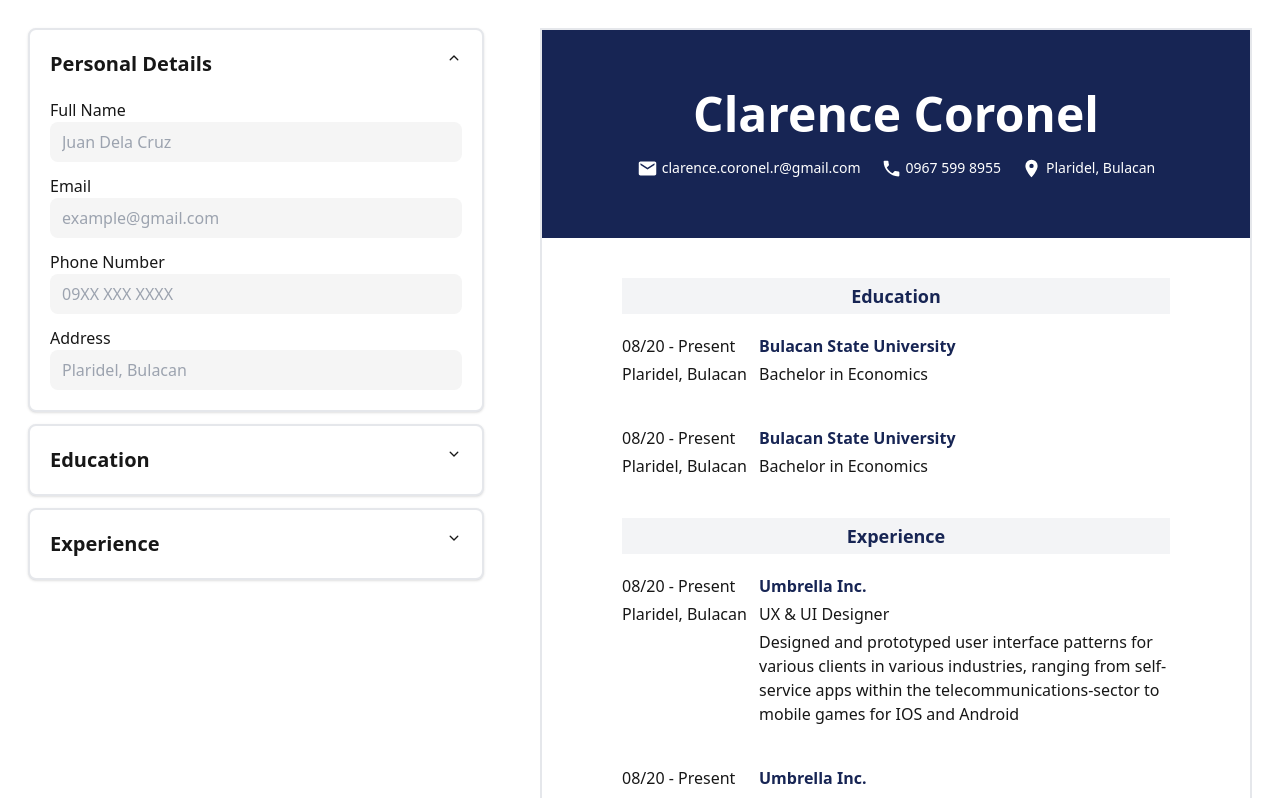
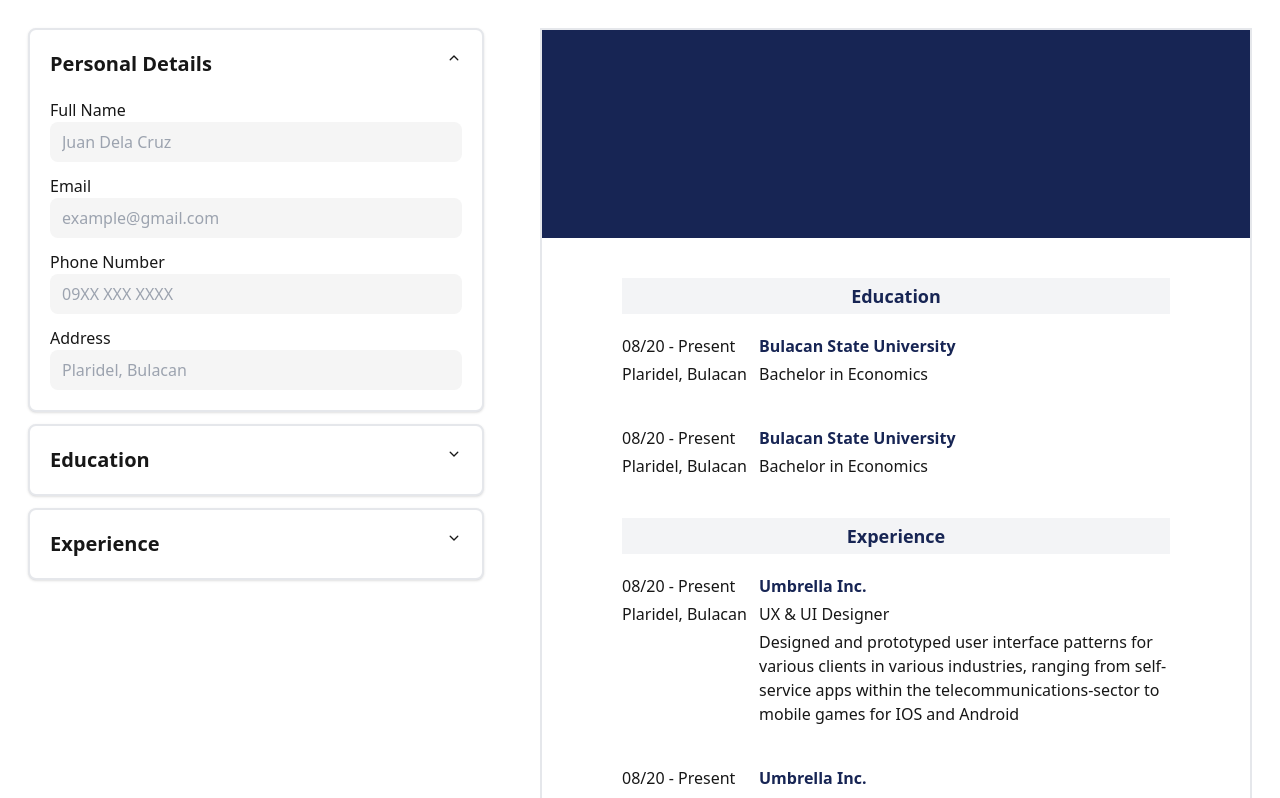
Before and after one commit to clarence-coronel/resume-maker, a React (Vite) app: page / in a window 1280 px wide. Shown: the top 798 px of the page. Built offline with nearby package versions, Linux system fonts and the light colour scheme; a web font is replaced by a local one.

Commit message:
Finish connecting header live preview to personal details input

```diff
--- a/src/App.jsx
+++ b/src/App.jsx
@@ -3,19 +3,33 @@ import PersonalDetails from "./components/PersonalDetails"
 import Education from "./components/Education"
 import Experience from "./components/Experience"
 import LivePreview from "./components/LivePreview"
+import { useState } from "react"
+
 
 function App() {
+
+  const [personalDetails, setPersonalDetails] = useState({name: "", email: "", phone: "", address: ""});
+
+
+  const updatePersonalDetails = (event) => {
+    const { name, value } = event.target;
+    setPersonalDetails(prevState => ({
+      ...prevState,
+      [name]: value
+    }));
+  };
+
   return (
       <div className=
       "grid grid-cols-1 sm:grid-cols-2 sm:grid-rows-1 lg:grid-cols-mainlayout"
       >
         <InputContainer>
-          <PersonalDetails />
+          <PersonalDetails personalDetailsObj={personalDetails} onChangeHandler={updatePersonalDetails} />
           <Education />
           <Experience />
         </InputContainer>
 
-        <LivePreview />
+        <LivePreview personalDetailsObj={personalDetails}  />
       </div>
   )
 }
--- a/src/components/Education.jsx
+++ b/src/components/Education.jsx
@@ -28,7 +28,7 @@ function EducationFields({ cancelHandler, isOpen }){
             </div>
 
             <div className="flex flex-col items-start justify-center">
-                <label className="font-medium" htmlFor="">Location</label>
+                <label className="font-medium" htmlFor="">Address</label>
                 <input className="focus:outline-blue-500 border-none bg-neutral-100 rounded-lg px-3 py-2 w-full h-fit" type="text" placeholder="123 Banga 1st, Baliuag, Bulacan"/>
             </div>
 
--- a/src/components/Experience.jsx
+++ b/src/components/Experience.jsx
@@ -23,7 +23,7 @@ function ExperienceFields({ cancelHandler, isOpen }){
             </div>
 
             <div className="flex flex-col items-start justify-center">
-                <label className="font-medium" htmlFor="">Location</label>
+                <label className="font-medium" htmlFor="">Address</label>
                 <input className="focus:outline-blue-500 border-none bg-neutral-100 rounded-lg px-3 py-2 w-full h-fit" type="text" placeholder="123 Banga 1st, Baliuag, Bulacan"/>
             </div>
 
--- a/src/components/LivePreview.jsx
+++ b/src/components/LivePreview.jsx
@@ -2,11 +2,11 @@ import ResumeHeader from "./ResumeHeader"
 import ResumeEducation from "./ResumeEducation"
 import ResumeExperience from "./ResumeExperience"
 
-export default function LivePreview(){
+export default function LivePreview({ personalDetailsObj }){
     return (
         <div className="h-fit p-2 lg:p-7">
             <div class="aspect-[8/11] border-2 border-gray-200shadow">
-                <ResumeHeader name="Clarence Coronel" email="clarence.coronel.r@gmail.com" phone="0967 599 8955" location="Plaridel, Bulacan" />
+                <ResumeHeader name={personalDetailsObj.name} email={personalDetailsObj.email} phone={personalDetailsObj.phone} address={personalDetailsObj.address} />
                 <div className="p-3 lg:px-20 lg:py-10 flex flex-col gap-y-5">
                     <ResumeEducation />
 
--- a/src/components/PersonalDetails.jsx
+++ b/src/components/PersonalDetails.jsx
@@ -1,16 +1,16 @@
 import Heading from "./Heading"
 import { useState } from "react"
 
-function Input({ label, placeholder }){
+function Input({ label, placeholder, value, name, onChangeHandler }){
     return (
         <div className="flex flex-col items-start justify-center">
             <label className="font-medium" htmlFor="name">{label}</label>
-            <input className="focus:outline-blue-500 border-none bg-neutral-100 rounded-lg px-3 py-2 w-full h-fit" type="text" id="name" placeholder={placeholder} />
+            <input onChange={onChangeHandler} name={name} value={value} className="focus:outline-blue-500 border-none bg-neutral-100 rounded-lg px-3 py-2 w-full h-fit" type="text" id="name" placeholder={placeholder} />
         </div>
     )
 }
 
-export default function PersonalDetails(){
+export default function PersonalDetails({ personalDetailsObj, onChangeHandler }){
     const [isOpen, setIsOpen] = useState(true);
 
     function toggle(){
@@ -22,10 +22,10 @@ export default function PersonalDetails(){
             <Heading title="Personal Details" clickHandler={toggle} def={true} />
 
             <div className={`${isOpen ? "" : "hidden"} w-full gap-3 flex flex-col`}>
-                <Input label="Full Name" placeholder="Juan Dela Cruz" />
-                <Input label="Email" placeholder="example@gmail.com" />
-                <Input label="Phone Number" placeholder="09XX XXX XXXX" />
-                <Input label="Address" placeholder="Plaridel, Bulacan" />
+                <Input onChangeHandler={onChangeHandler} label="Full Name" name="name" placeholder="Juan Dela Cruz" value={personalDetailsObj.name}/>
+                <Input onChangeHandler={onChangeHandler} label="Email" name="email" placeholder="example@gmail.com" value={personalDetailsObj.email}/>
+                <Input onChangeHandler={onChangeHandler} label="Phone Number" name="phone" placeholder="09XX XXX XXXX" value={personalDetailsObj.phone}/>
+                <Input onChangeHandler={onChangeHandler} label="Address" name="address" placeholder="Plaridel, Bulacan" value={personalDetailsObj.address}/>
             </div>
         </div>
     )
--- a/src/components/ResumeEducation.jsx
+++ b/src/components/ResumeEducation.jsx
@@ -1,6 +1,6 @@
 import ResumeTitle from "./ResumeTitle";
 
-function EducationEntry({ dateRange, location, school, degree }){
+function EducationEntry({ dateRange, address, school, degree }){
     return(
         <div className="w-full h-fit flex flex-row py-5">
             <div className="flex flex-col w-1/4 gap-1">
--- a/src/components/ResumeExperience.jsx
+++ b/src/components/ResumeExperience.jsx
@@ -1,6 +1,6 @@
 import ResumeTitle from "./ResumeTitle";
 
-function ExperienceEntry({ dateRange, location, company, role, roleDesc }){
+function ExperienceEntry({ dateRange, address, company, role, roleDesc }){
     return(
         <div className="w-full h-fit flex flex-row py-5">
             <div className="flex flex-col w-1/4 gap-1">
--- a/src/components/ResumeHeader.jsx
+++ b/src/components/ResumeHeader.jsx
@@ -1,20 +1,26 @@
-export default function ResumeHeader({ name, email, phone, location}){
+export default function ResumeHeader({ name, email, phone, address}){
     return (
         <div className="w-full bg-blue-950 min-h-52 h-fit px-10 py-5 flex justify-center items-center flex-col gap-y-5" >
             <h2 className="text-white text-5xl font-bold text-center"> {name} </h2>
             <div className="text-white w-full flex flex-row flex-wrap items-center justify-center gap-5">
+                {email != "" &&
                     <span className="text-inherit flex flex-row items-center gap-x-1 text-sm">
                     <svg xmlns="http://www.w3.org/2000/svg" width="1.5em" height="1.5em" viewBox="0 0 24 24"><path fill="#FFFFFF" d="M20 4H4c-1.1 0-1.99.9-1.99 2L2 18c0 1.1.9 2 2 2h16c1.1 0 2-.9 2-2V6c0-1.1-.9-2-2-2m0 4l-8 5l-8-5V6l8 5l8-5z"/></svg>
                         {email}
                     </span>
+                }
+                {phone != "" &&
                     <span className="text-inherit flex flex-row items-center gap-x-1 text-sm">
                         <svg xmlns="http://www.w3.org/2000/svg" width="1.5em" height="1.5em" viewBox="0 0 24 24"><path fill="#FFFFFF" d="M6.62 10.79c1.44 2.83 3.76 5.14 6.59 6.59l2.2-2.2c.27-.27.67-.36 1.02-.24c1.12.37 2.33.57 3.57.57c.55 0 1 .45 1 1V20c0 .55-.45 1-1 1c-9.39 0-17-7.61-17-17c0-.55.45-1 1-1h3.5c.55 0 1 .45 1 1c0 1.25.2 2.45.57 3.57c.11.35.03.74-.25 1.02z"/></svg>
                         {phone}
                     </span>
+                }
+                {address != "" &&
                     <span className="text-inherit flex flex-row items-center gap-x-1 text-sm">
                         <svg xmlns="http://www.w3.org/2000/svg" width="1.5em" height="1.5em" viewBox="0 0 24 24"><path fill="#FFFFFF" d="M12 11.5A2.5 2.5 0 0 1 9.5 9A2.5 2.5 0 0 1 12 6.5A2.5 2.5 0 0 1 14.5 9a2.5 2.5 0 0 1-2.5 2.5M12 2a7 7 0 0 0-7 7c0 5.25 7 13 7 13s7-7.75 7-13a7 7 0 0 0-7-7"/></svg>
-                    {location}
+                        {address}
                     </span>
+                }
             </div>
         </div>
     )
```
Lines whose indentation alone changed are shown as unchanged.
